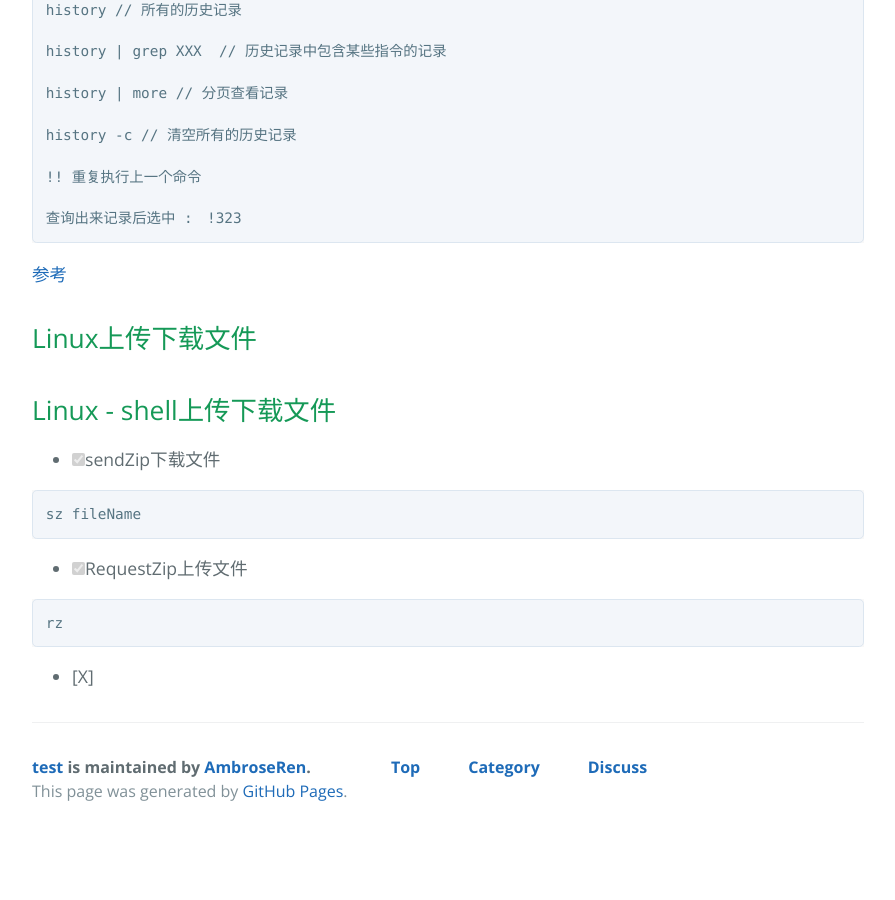
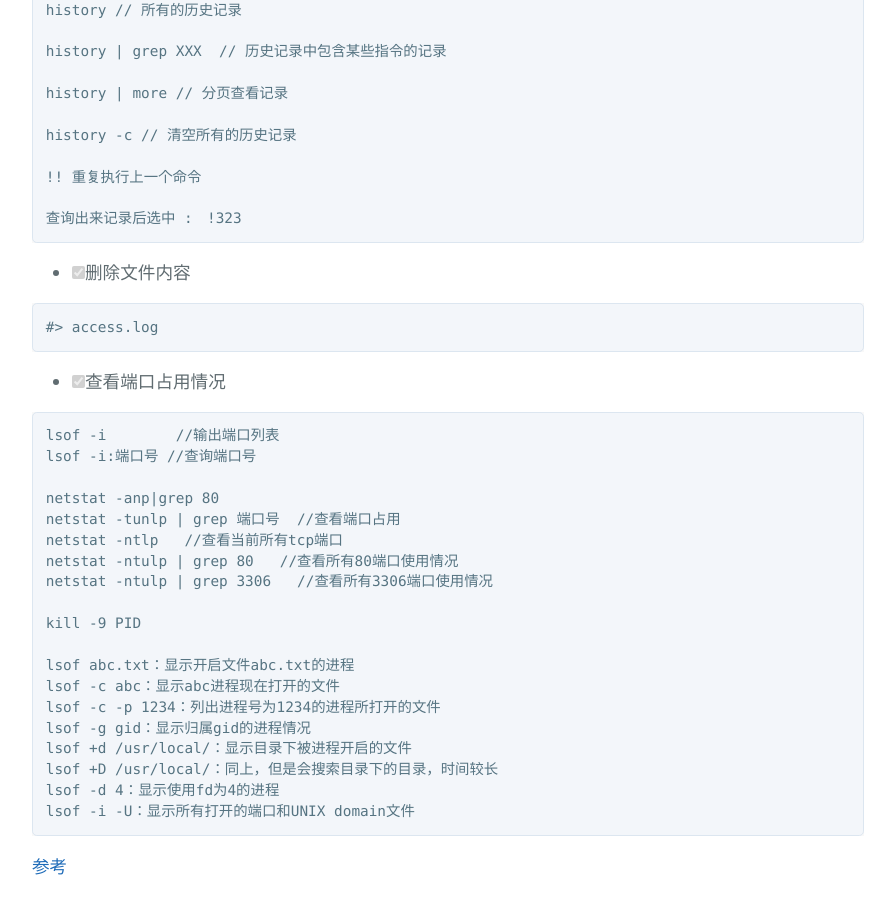
Before and after one commit to AmbroseRen/test, a Jekyll site: the page built from Data/Linux/linux.md, in a window 1280 px wide and 900 px high, scrolled down 1302 px. Shown: the whole window, without its empty margins (192-1087 px from the left). Built offline with Jekyll 4.4.1, drawn with Linux system fonts in a browser that asks for light colours; our own code applies the rules of GitHub Pages for plain Markdown files; the repository's description, which GitHub fills in, is left out; before the commit the page ends 2137 px from its top, so only the background shows below that.

Commit message:
Update linux.md

````diff
--- a/Data/Linux/linux.md
+++ b/Data/Linux/linux.md
@@ -78,6 +78,36 @@ history -c // 清空所有的历史记录
 查询出来记录后选中 :　!323
 ```
 
+- [X] 删除文件内容
+
+```
+#> access.log
+```
+
+- [X] 查看端口占用情况
+
+```
+lsof -i        //输出端口列表
+lsof -i:端口号 //查询端口号
+
+netstat -anp|grep 80
+netstat -tunlp | grep 端口号  //查看端口占用
+netstat -ntlp   //查看当前所有tcp端口
+netstat -ntulp | grep 80   //查看所有80端口使用情况
+netstat -ntulp | grep 3306   //查看所有3306端口使用情况
+
+kill -9 PID
+
+lsof abc.txt：显示开启文件abc.txt的进程
+lsof -c abc：显示abc进程现在打开的文件
+lsof -c -p 1234：列出进程号为1234的进程所打开的文件
+lsof -g gid：显示归属gid的进程情况
+lsof +d /usr/local/：显示目录下被进程开启的文件
+lsof +D /usr/local/：同上，但是会搜索目录下的目录，时间较长
+lsof -d 4：显示使用fd为4的进程
+lsof -i -U：显示所有打开的端口和UNIX domain文件
+```
+
  [参考](https://cloud.tencent.com/developer/article/1579977)
 
 ## Linux上传下载文件
````
